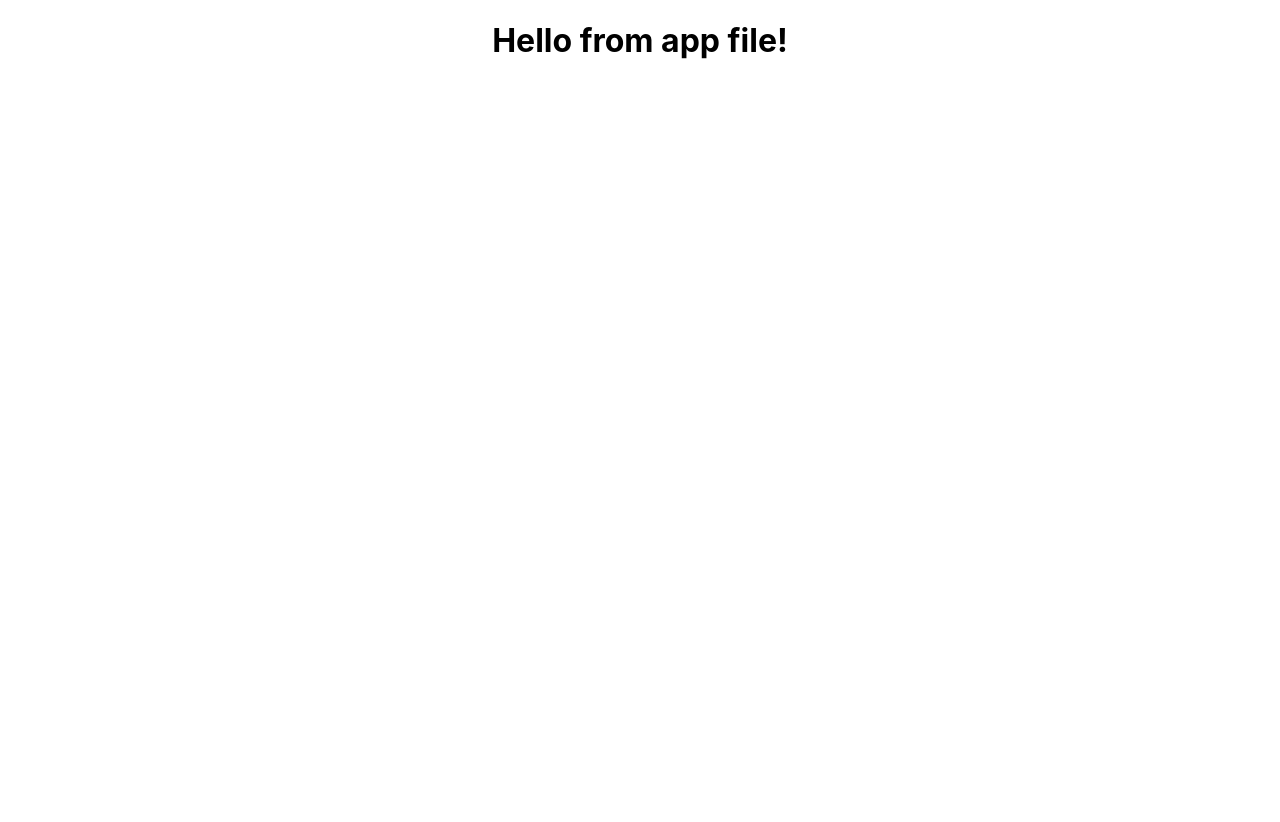
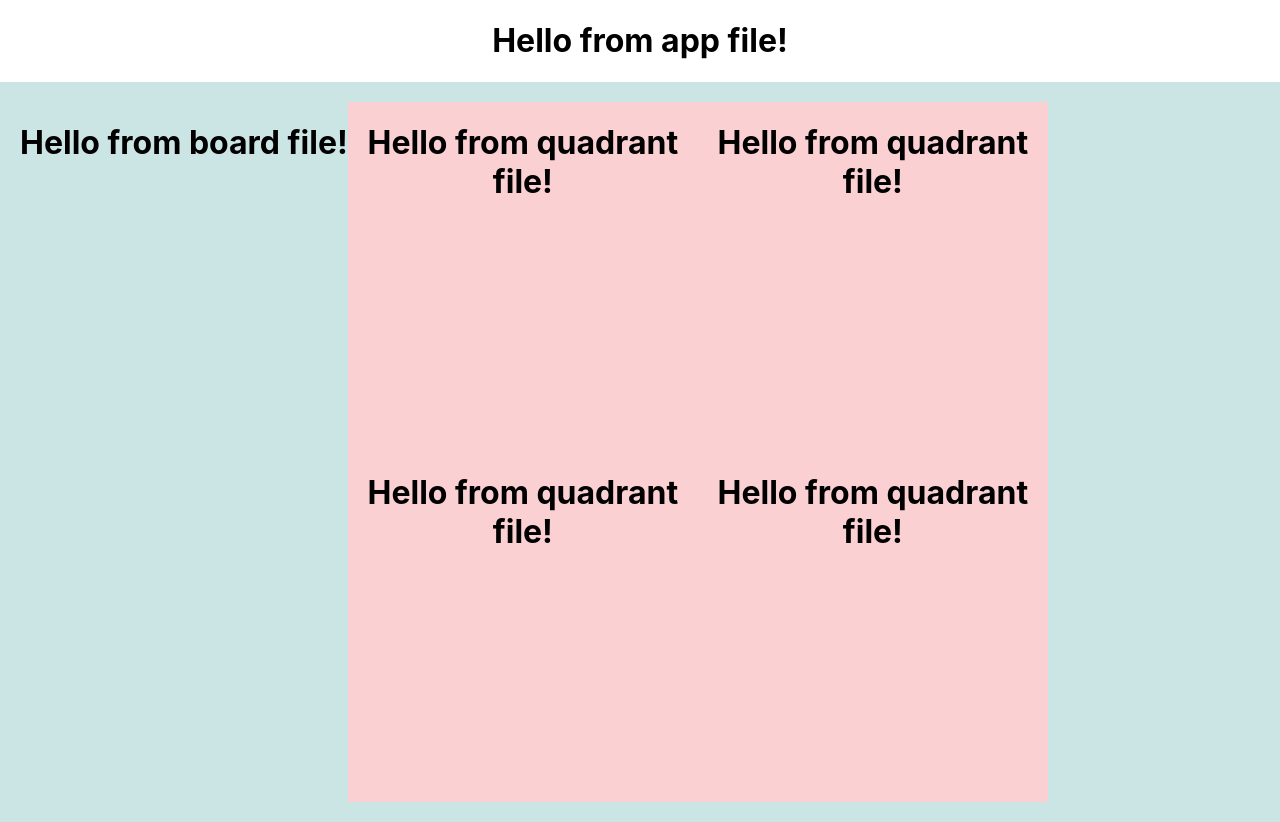
Before and after one commit to natendaben/pentago, a React (Create React App) app: page / in a window 1280 px wide. Before the commit the page ends 800 px from the top, so only its background shows below. Built offline with nearby package versions, Linux system fonts and the light colour scheme.

Commit message:
work day

```diff
--- a/src/App.js
+++ b/src/App.js
@@ -8,6 +8,7 @@ function App() {
   return (
     <div className="App">
       <h1>Hello from app file!</h1>
+      <Board />
     </div>
   );
 }
--- a/src/Board.js
+++ b/src/Board.js
@@ -7,6 +7,30 @@ export default class Board extends Component{
         super(props);
     }
     render(){
-        return(<h1>Hello from board file!</h1>)
+    	var bigBoard = {
+    		display: "flex",
+    		backgroundColor: "#cbe5e4",
+    		padding: "20px"
+    	};
+
+    	var boardStyle = {
+    		width: "700px",
+    		height: "700px",
+    		backgroundColor: "#fbd0d3",
+    		display: "grid",
+    		gridTemplateRows: "1fr 1fr",
+    		gridTemplateColumns: "1fr 1fr",
+    	};
+        return(
+        	<div style = {bigBoard}>
+        		<h1>Hello from board file!</h1>
+        		<div style = {boardStyle}>
+	        		<Quadrant />
+	        		<Quadrant />
+	        		<Quadrant />
+	        		<Quadrant />
+	        	</div>
+        	</div>
+        	)
     }
 }
--- a/src/Quadrant.js
+++ b/src/Quadrant.js
@@ -1,11 +1,15 @@
 import React, {Component} from 'react';
 import Marble from './Marble'
+
+//
 
 export default class Quadrant extends Component{
     constructor(props){
         super(props);
     }
     render(){
+
+
         return(<h1>Hello from quadrant file!</h1>)
     }
 }
```
